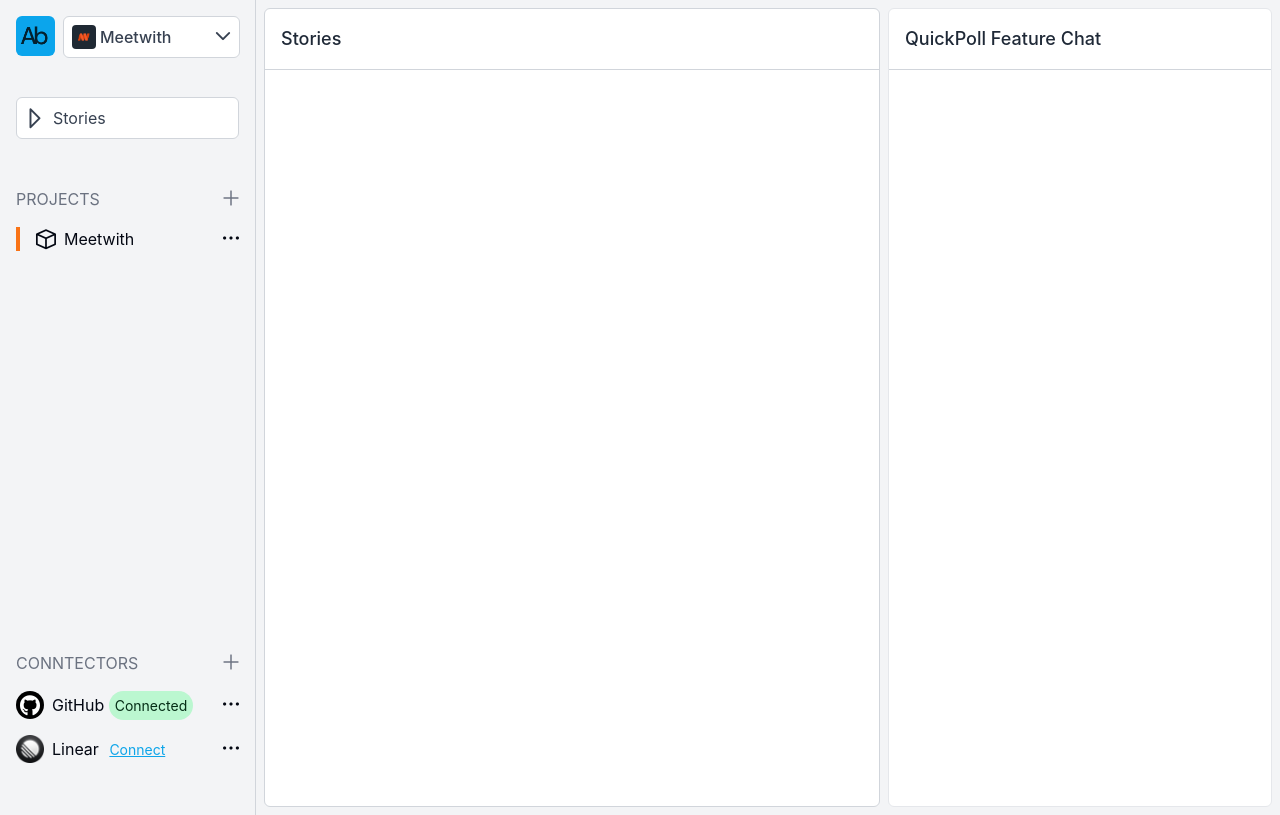
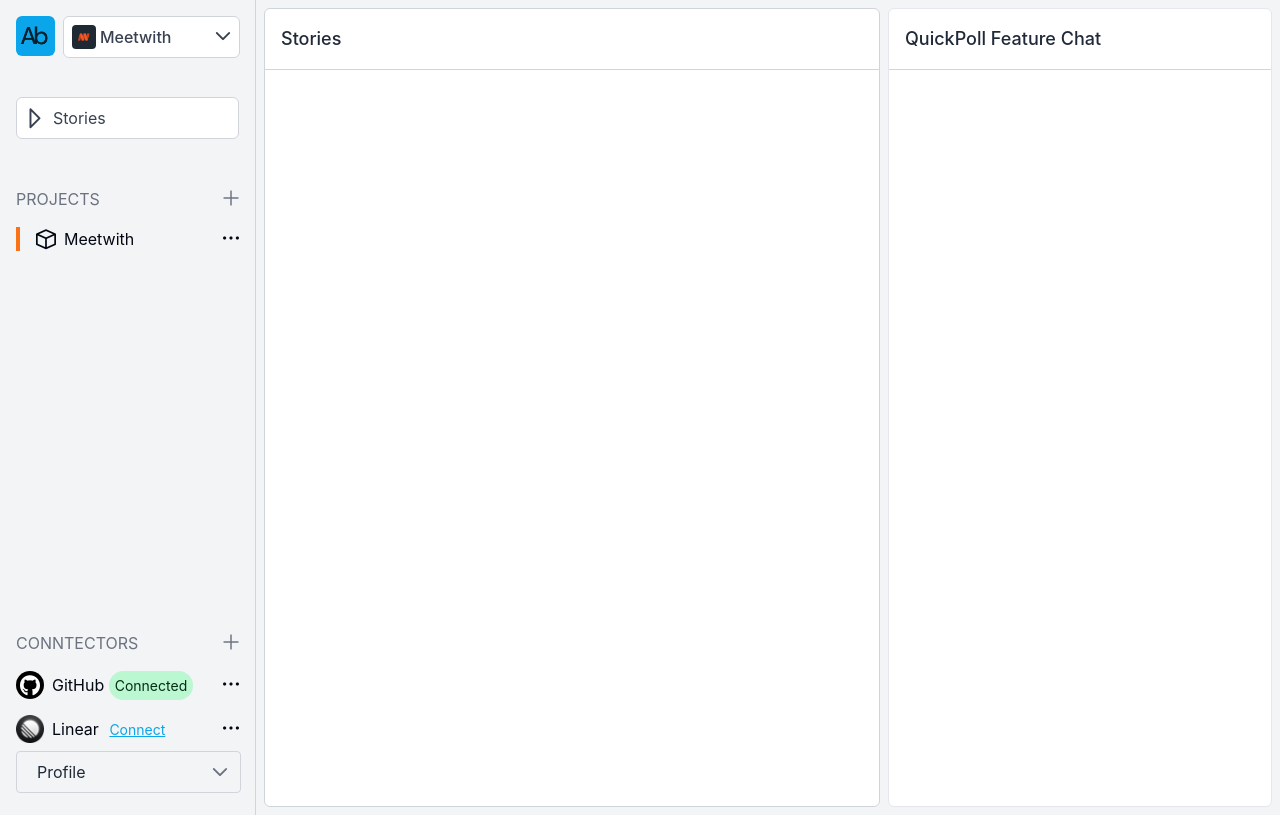
Before and after one commit to SinachPat/abble, a Vue app in the folder abble/: page /timeline in a window 1280 px wide. Built offline with nearby package versions, Linux system fonts and the light colour scheme.

Commit message:
updated the side left panel

```diff
--- a/abble/src/components/timeline.vue
+++ b/abble/src/components/timeline.vue
@@ -4,6 +4,7 @@ import meetwith from '@/assets/logo/meetwith.png'
 import laasify from '@/assets/logo/laasify.png'
 import hngtech from '@/assets/logo/hngtechlogo.jpeg'
 import linear from '@/assets/logo/linear.png'
+import osinachi from '@/assets/logo/osinachi.png'
 import { ref } from 'vue'
 
 const open = ref(false);
@@ -14,7 +15,6 @@ const workspaceOptions = [
   { name: "Laasify", icon: laasify },
   { name: "HNG Internship", icon: hngtech },
 ];
-
 const selected = ref(workspaceOptions[0]);
 
 const toggleDropdown = () => {
@@ -24,6 +24,25 @@ const toggleDropdown = () => {
 const selectOption = (option) => {
   selected.value = option;
   open.value = false;
+};
+
+const profileOpen = ref(false);
+
+const profileSettingOption = [
+  { title: "Profile", titleIcon: osinachi },
+  { title: "Settings", titleIcon: "pi pi-cog" },
+  { title: "Logout", titleIcon: "pi pi-sign-out" },
+];
+
+const profileSelected = ref(profileSettingOption[0]);
+
+const toggleProfileDropdown = () => {
+  profileOpen.value = !profileOpen.value;
+};
+
+const selectProfileOption = (optionProfile) => {
+  profileSelected.value = optionProfile;
+  profileOpen.value = false;
 };
 
 </script>
@@ -55,7 +74,7 @@ const selectOption = (option) => {
                         </li>
                     </ul>
                 </div>
-        </div>
+            </div>
     </div>
       </div>
       <div class="flex-1 p-4">
@@ -76,7 +95,7 @@ const selectOption = (option) => {
             </div>
             <a href="#"><i class="pi pi-ellipsis-h"></i></a>
         </div>
-        <div class="flex items-center justify-between mt-[400px] mb-2 text-gray-500">
+        <div class="flex items-center justify-between mt-[380px] mb-2 text-gray-500">
             <p>CONNTECTORS</p>
             <a href="#"><i class="pi pi-plus"></i></a>
         </div>
@@ -96,6 +115,35 @@ const selectOption = (option) => {
             </div>
             <a href="#"><i class="pi pi-ellipsis-h"></i></a>
         </div>
+        <div class="relative w-[160px]">
+            <!-- Profile dropdown button -->
+        <button
+            @click="toggleProfileDropdown"
+            class="w-[225px] border border-gray-300 rounded py-2 px-3 flex items-center justify-between hover:bg-gray-50 transition"
+            >
+        <div class="flex items-center gap-2">
+        <i :class="profileSelected.titleIcon"></i>
+        <span>{{ profileSelected.title }}</span>
+        </div>
+            <i class="pi pi-chevron-down text-gray-500"></i>
+        </button>
+
+        <!-- Dropdown list -->
+    <div
+      v-if="profileOpen"
+      class="absolute z-10 mt-1 w-full bg-white border border-gray-200 rounded shadow-lg"
+    >
+      <div
+        v-for="optionProfile in profileSettingOption"
+        :key="optionProfile.title"
+        @click="selectProfileOption(optionProfile)"
+        class="flex items-center gap-2 px-3 py-2 hover:bg-gray-100 cursor-pointer transition"
+      >
+        <i :class="optionProfile.titleIcon"></i>
+        <span>{{ optionProfile.title }}</span>
+      </div>
+    </div>
+  </div>
       </div>
     </aside>
 
```
Also changed, not shown: abble/src/assets/logo/osinachi.png (added).
